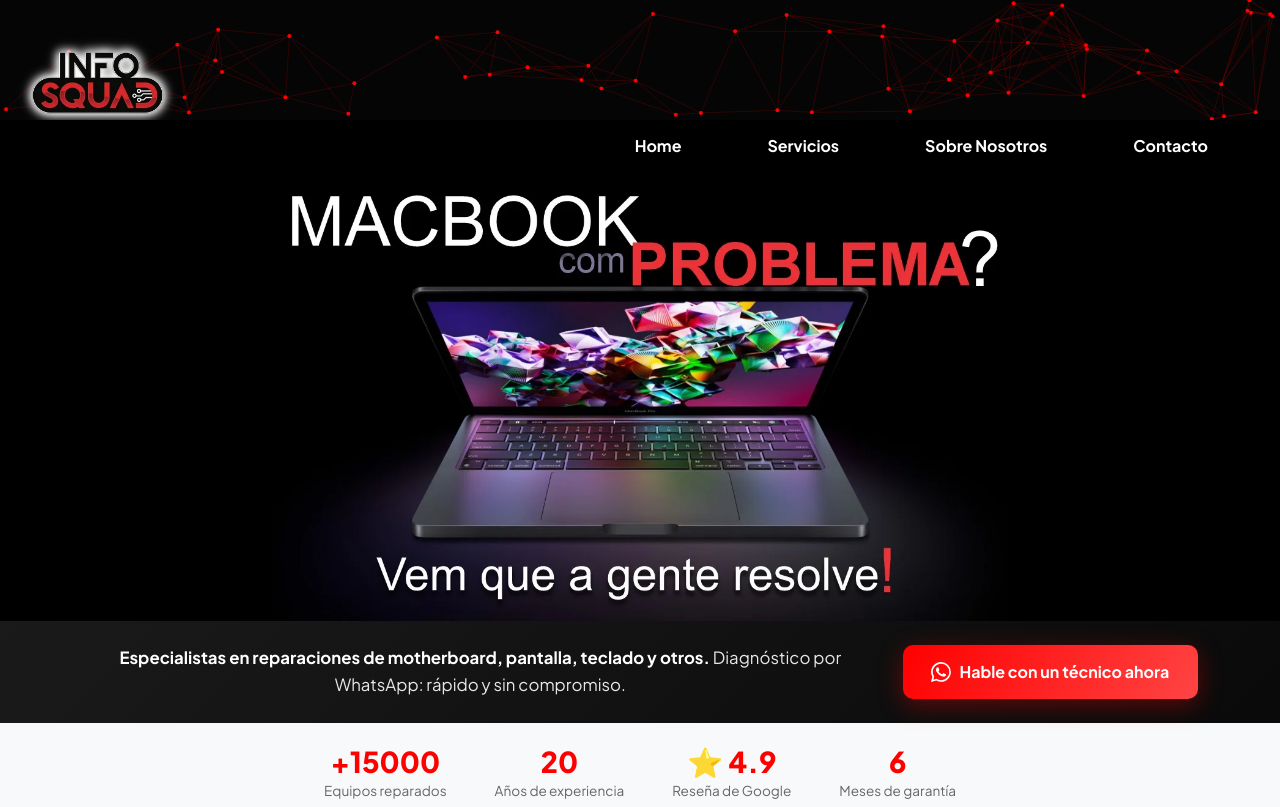
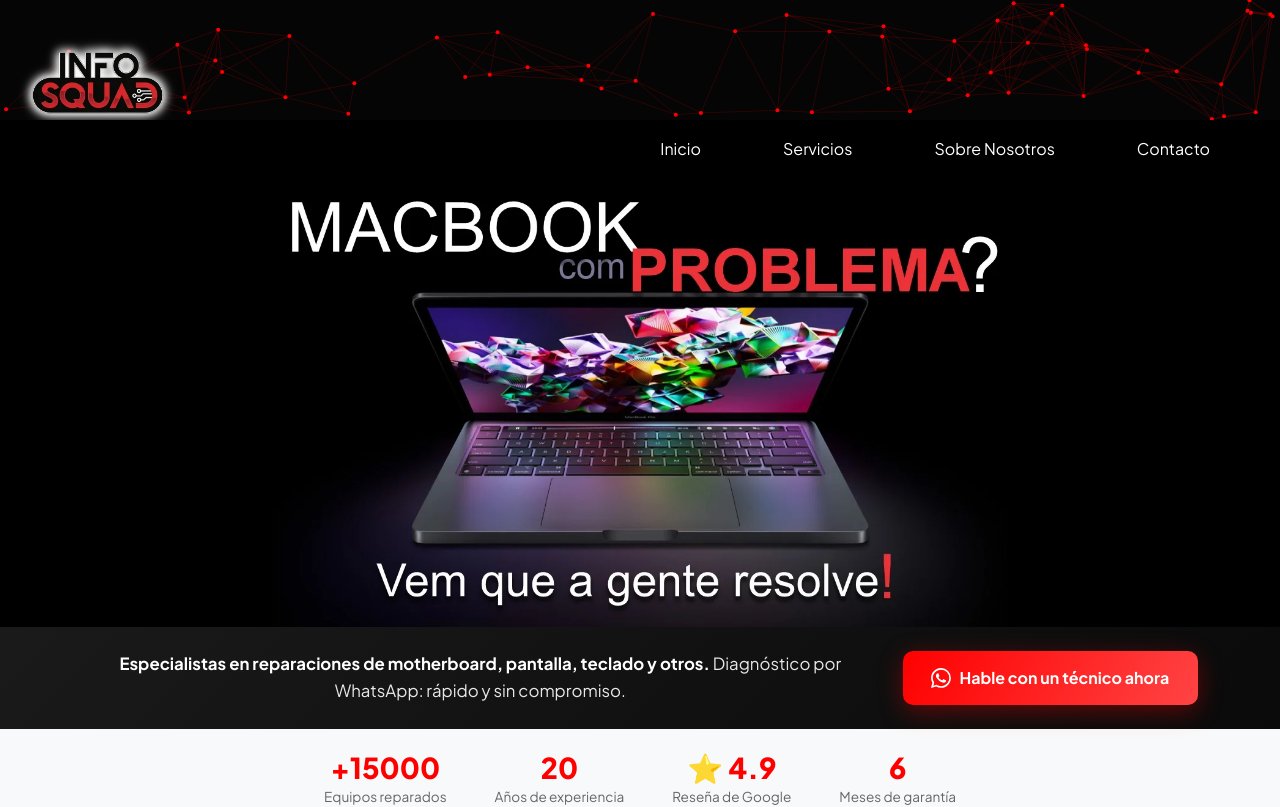
Before and after one commit to FrancoMED/BIOSTEC, a React (Create React App) app in the folder client/: page / in a window 1280 px wide. Shown: the top 807 px of the page. Built offline with nearby package versions, Linux system fonts and the light colour scheme.

Commit message:
fix button navbar and css styles

```diff
--- a/client/src/components/NavBar/NavBar.jsx
+++ b/client/src/components/NavBar/NavBar.jsx
@@ -1,15 +1,13 @@
 import React from 'react';
-import { Link } from 'react-router-dom';
 import styles from './Navbar.module.css';
 
 const NavBar = () => {
 	return (
 		<nav
-			// class={`navbar navbar-expand-lg bg-body-tertiary sticky-top nav_container ${styles.nav}`}
-			class={`navbar navbar-expand-lg sticky-top nav_container`}
+			class={`navbar navbar-expand-lg sticky-top ${styles.bg_body_tertiary} ${styles.nav}`}
 		>
 			<div class="container-fluid">
-				<a class={`navbar-brand  ${styles.nav}`}></a>
+				<hr />
 				<button
 					class={`navbar-toggler ${styles.navbar_toggler}`}
 					type="button"
@@ -25,70 +23,30 @@
 					id="navbarSupportedContent"
 				>
 					<ul class="navbar-nav mb-2 mb-lg-0">
-						<Link to="/home">
-							<li class={`nav_item ${styles.nav_item}`}>
-								<p class={`nav_link ${styles.nav_link}`}>Home</p>
-							</li>
-						</Link>
-						<Link to="/service">
-							<li class={`nav_item ${styles.nav_item}`}>
-								<p class={`nav_link ${styles.nav_link}`}>Servicios</p>
-							</li>
-						</Link>
-						<Link to="/about">
-							<li class={`nav_item ${styles.nav_item}`}>
-								<p class={`nav_link ${styles.nav_link}`}>Sobre Nosotros</p>
-							</li>
-						</Link>
-						<Link to="/contact">
-							<li class={`nav_item ${styles.nav_item}`}>
-								<p class={`nav_link ${styles.nav_link}`}>Contacto</p>
-							</li>
-						</Link>
+						<li>
+							<a class={`nav-link ${styles.nav_link}`} href="#inicio">
+								Inicio
+							</a>
+						</li>
+						<li>
+							<a class={`nav-link ${styles.nav_link}`} href="#servicios">
+								Servicios
+							</a>
+						</li>
+						<li>
+							<a class={`nav-link ${styles.nav_link}`} href="#sobreNosotros">
+								Sobre Nosotros
+							</a>
+						</li>
+						<li>
+							<a class={`nav-link ${styles.nav_link}`} href="#contacto">
+								Contacto
+							</a>
+						</li>
 					</ul>
 				</div>
 			</div>
 		</nav>
-		// <nav class="navbar navbar-expand-lg bg-body-tertiary sticky-top">
-		// 	<div class="container-fluid">
-		// 		<a class="navbar-brand"></a>
-		// 		<button
-		// 			class="navbar-toggler"
-		// 			type="button"
-		// 			data-bs-toggle="collapse"
-		// 			data-bs-target="#navbarSupportedContent"
-		// 		>
-		// 			<span class="navbar-toggler-icon"></span>
-		// 		</button>
-		// 		<div
-		// 			class="collapse navbar-collapse justify-content-end"
-		// 			id="navbarSupportedContent"
-		// 		>
-		// 			<ul class="navbar-nav mb-2 mb-lg-0">
-		// 				<li class="nav-item">
-		// 					<a class="nav-link" href="#home">
-		// 						Home
-		// 					</a>
-		// 				</li>
-		// 				<li class="nav-item">
-		// 					<a class="nav-link" href="#problemas">
-		// 						Serviços
-		// 					</a>
-		// 				</li>
-		// 				<li class="nav-item">
-		// 					<a class="nav-link" href="#sobre">
-		// 						Sobre Nós
-		// 					</a>
-		// 				</li>
-		// 				<li class="nav-item">
-		// 					<a class="nav-link" href="#contato">
-		// 						Contato
-		// 					</a>
-		// 				</li>
-		// 			</ul>
-		// 		</div>
-		// 	</div>
-		// </nav>
 	);
 };
 
--- a/client/src/components/NavBar/Navbar.module.css
+++ b/client/src/components/NavBar/Navbar.module.css
@@ -8,7 +8,7 @@
 	margin-bottom: 0;
 }
 
-nav p {
+nav a {
 	color: white;
 	text-decoration: none;
 	margin: 0 1rem;
@@ -25,7 +25,7 @@
 	/* Cor do botÃ£o - vocÃª pode mudar */
 	border-color: #ff0000;
 	/* Cor da borda do botÃ£o */
-	/* border-radius: 5px; */
+	border-radius: 5px;
 	/* Arredondar se quiser */
 }
 
@@ -34,12 +34,12 @@
 	/* Branco por padrÃ£o. Mude stroke='white' para a cor desejada, ex: 'red' */
 }
 
-nav p:hover {
+nav a:hover {
 	color: #ff0000;
 	text-shadow: 0 0 10px rgba(255, 0, 0, 0.8);
 }
 
-nav p:last-child {
+nav a:last-child {
 	margin-right: 50px;
 }
 
@@ -52,20 +52,10 @@
 	background-color: black !important;
 }
 
-.bs_navbar_color {
-	color: white;
-}
-
-.nav_item {
-	color: white;
-	justify-content: end;
-}
-
 .nav_link {
 	color: white !important;
 	position: relative;
 	transition: all 0.3s ease;
-	justify-content: end;
 }
 
 .nav_link:hover {
```
